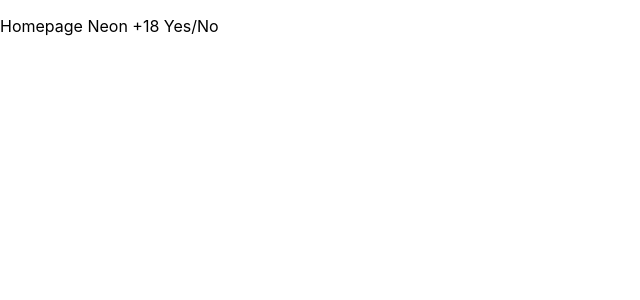
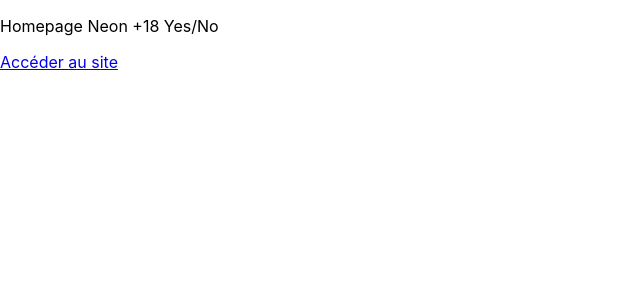
Before and after one commit to Dreallers/drunkard, a React (Vite) app in the folder frontend/: page / in a window 1280 px wide. Shown: the top 300 px of the page, without its empty margins (0-640 px from the left). Built offline with nearby package versions, Linux system fonts and the light colour scheme.

Commit message:
finished the routes of the react router

```diff
--- a/frontend/src/main.jsx
+++ b/frontend/src/main.jsx
@@ -1,6 +1,6 @@
 import * as React from "react";
 import * as ReactDOM from "react-dom/client";
-import { createBrowserRouter, RouterProvider } from "react-router-dom";
+import { createBrowserRouter, RouterProvider, NavLink } from "react-router-dom";
 
 import App from "./App";
 import Mybar from "./components/Mybar";
@@ -10,11 +10,23 @@ import Homepage from "./components/Homepage";
 const router = createBrowserRouter([
   {
     path: "/",
-    element: <Homepage />,
+    element: (
+      <div>
+        <Homepage />
+        <NavLink to="/home">Accéder au site</NavLink>
+      </div>
+    ),
   },
   {
     path: "/home",
-    element: <App />,
+    element: (
+      <div>
+        <NavLink to="/mybar">My Bar</NavLink>
+        <NavLink to="/home">Home</NavLink>
+        <NavLink to="/quizz">Quizz</NavLink>
+        <App />
+      </div>
+    ),
   },
   {
     path: "/mybar",
```
